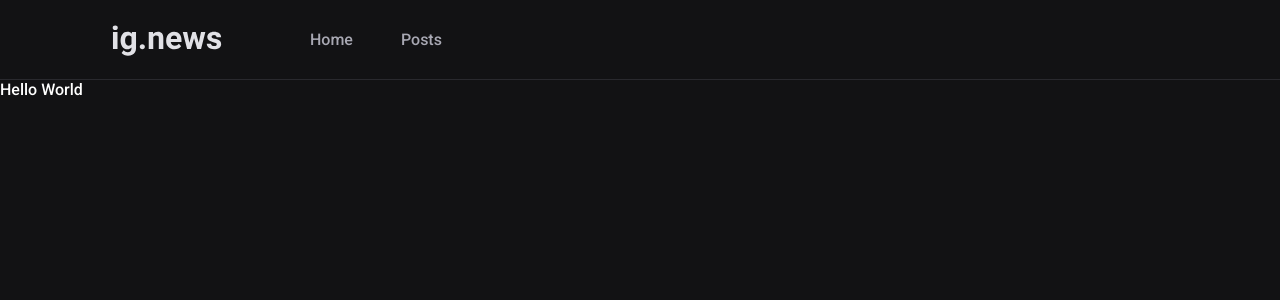
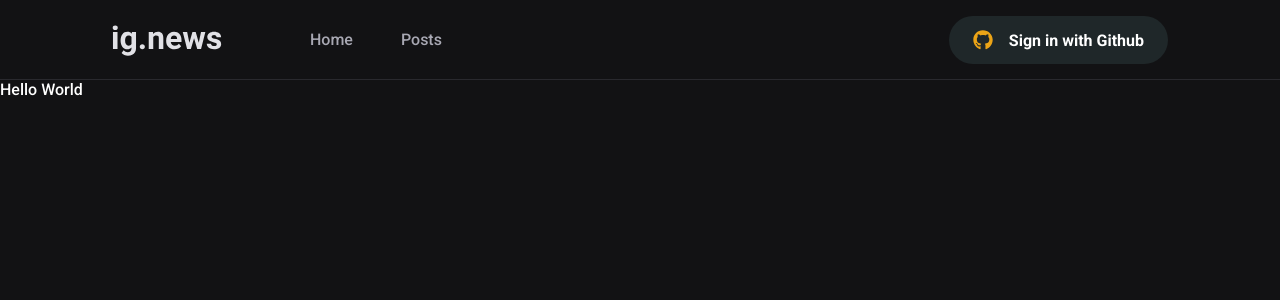
Before and after one commit to Gabrielpdev/IgNews, a Next.js app: page / in a window 1280 px wide. Shown: the top 300 px of the page. Built offline with nearby package versions, Linux system fonts and the light colour scheme.

Commit message:
Criando botao de SignIn

```diff
--- a/package.json
+++ b/package.json
@@ -11,6 +11,7 @@
     "next": "10.0.9",
     "react": "17.0.2",
     "react-dom": "17.0.2",
+    "react-icons": "^4.2.0",
     "sass": "^1.32.8"
   },
   "devDependencies": {
--- a/src/components/Header/index.tsx
+++ b/src/components/Header/index.tsx
@@ -1,3 +1,5 @@
+
+import { SignInButton } from '../SignInButton';
 
 import styles from './styles.module.scss';
 
@@ -10,6 +12,7 @@
           <a href="">Home</a>
           <a href="">Posts</a>
         </nav>
+        <SignInButton />
       </div>
     </header>
   )
--- a/src/components/Header/styles.module.scss
+++ b/src/components/Header/styles.module.scss
@@ -51,4 +51,8 @@
       }
     }
   }
+
+  button {
+    margin-left: auto;
+  }
 }
--- /dev/null
+++ b/src/components/SignInButton/index.tsx
@@ -0,0 +1,21 @@
+import { FaGithub } from 'react-icons/fa'
+import { FiX } from 'react-icons/fi'
+
+import styles from './styles.module.scss'
+
+export function SignInButton(){
+  const isUserLoggedIn = false;
+
+  return isUserLoggedIn ? (
+    <button type="button" className={styles.signInButton}>
+      <FaGithub color="#04d361" />
+      Gabriel Pereira
+      <FiX color="#737380" className={styles.closeIcon} />
+    </button>
+  ) : (
+    <button type="button" className={styles.signInButton}>
+      <FaGithub color="#eba417" />
+      Sign in with Github
+    </button>
+  )
+}
--- /dev/null
+++ b/src/components/SignInButton/styles.module.scss
@@ -0,0 +1,33 @@
+.signInButton{
+  height: 3rem;
+  border-radius: 3rem;
+  background: var(--gray-850);
+  border: 0;
+  padding: 0 1.5rem;
+
+  display: flex;
+  align-items: center;
+  justify-content: center;
+
+  color: var(--white);
+  font-weight: bold;
+
+  transition: filter 0.3s ease;
+
+  svg {
+    width: 20px;
+    height: 20px;
+
+    &:first-child{
+      margin-right: 1rem;
+    }
+  }
+
+  &:hover{
+    filter: brightness(0.8);
+  }
+}
+
+.closeIcon {
+  margin-left: 1rem;
+}
--- a/src/pages/_document.tsx
+++ b/src/pages/_document.tsx
@@ -9,7 +9,7 @@
           <link rel="preconnect" href="https://fonts.gstatic.com" />
           <link href="https://fonts.googleapis.com/css2?family=Roboto:ital,wght@0,500;0,700;1,900&display=swap" rel="stylesheet" />
 
-          <link rel="shortcut icon" href="image/favicon.png" type="image/png"/>
+          <link rel="shortcut icon" href="/favicon.png" type="image/png"/>
         </Head>
         <body>
           <Main />
--- a/src/styles/global.scss
+++ b/src/styles/global.scss
@@ -10,6 +10,7 @@
   --gray-100: #e1e1e6;
   --gray-300: #a8a8b3;
   --gray-800: #29292e;
+  --gray-850: #1f2729;
   --gray-900: #121214;
 
   --cyan-500: #61dafb;
```
Also changed, not shown: 1 other file (tests, documents, lock files or other folders).
